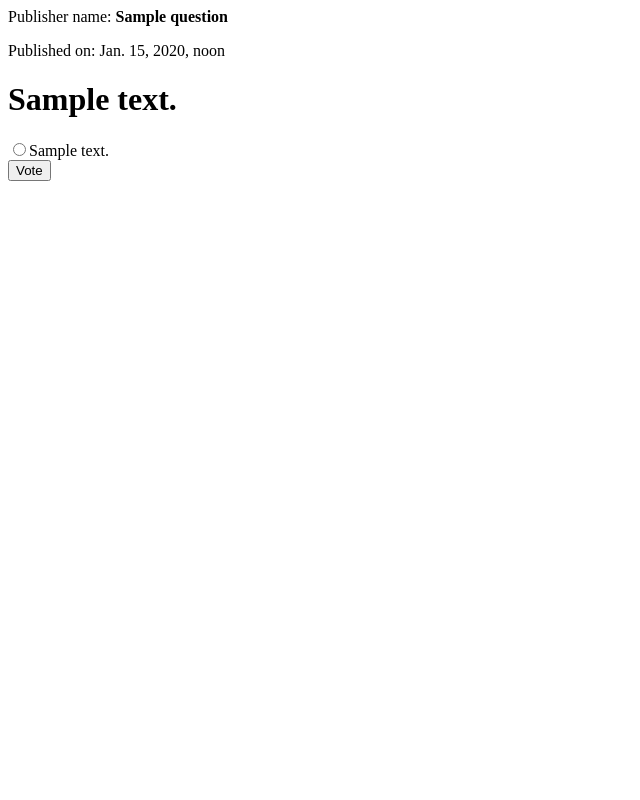
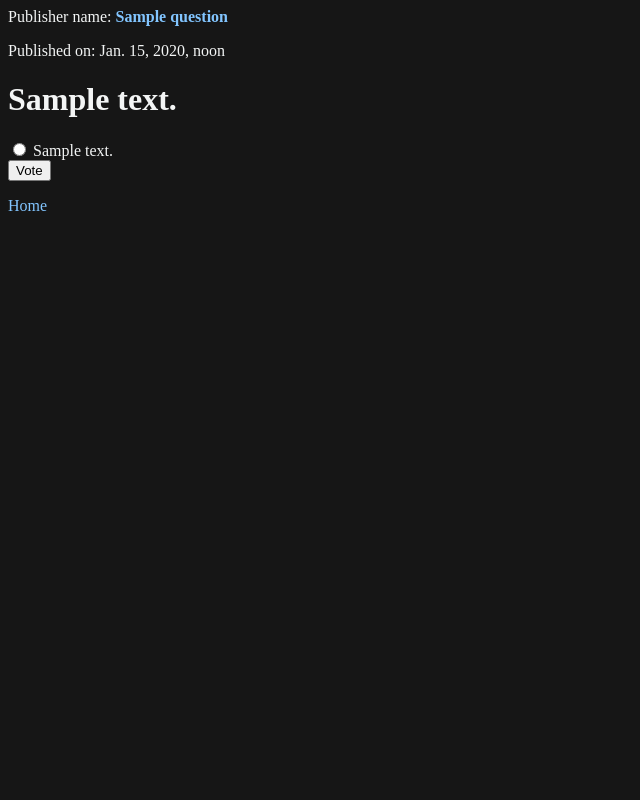
Before and after one commit to akkk33/django-polls, a Django app: template polls/templates/polls/details.html in a window 1280 px wide. Shown: the whole page, without its empty margins (0-640 px from the left). Run offline with Django 3.2, Linux system fonts and the light colour scheme; the template is opened without the code that fills it: values that come from a table or form of the project are taken from there, others are empty; tables that the repository leaves empty hold one stand-in row (values such as "Sample post").

Commit message:
Completed lesson 6

```diff
--- a/polls/static/polls/css/style.css
+++ b/polls/static/polls/css/style.css
@@ -1,4 +1,37 @@
+* {
+    box-sizing: border-box;
+}
 body{
-    background-color: #222222;
+    background-color: #161616;
     color: rgb(243, 245, 245);
 }
+a{
+    color: rgb(130, 197, 255) !important;
+    text-decoration: none;
+}
+ul{
+    list-style: none;
+}
+a, input{
+    outline: none;
+}
+/*Responsive*/
+ /* For mobile phones: */
+ [class*="col-"] {
+    width: 100%;
+}
+@media only screen and (min-width: 768px) {
+    /* For desktop: */
+    .col-1 {width: 8.33%;}
+    .col-2 {width: 16.66%;}
+    .col-3 {width: 25%;}
+    .col-4 {width: 33.33%;}
+    .col-5 {width: 41.66%;}
+    .col-6 {width: 50%;}
+    .col-7 {width: 58.33%;}
+    .col-8 {width: 66.66%;}
+    .col-9 {width: 75%;}
+    .col-10 {width: 83.33%;}
+    .col-11 {width: 91.66%;}
+    .col-12 {width: 100%;}
+}
--- a/polls/templates/polls/details.html
+++ b/polls/templates/polls/details.html
@@ -1,11 +1,16 @@
+{% load static %}
+<link rel="stylesheet" type="text/css" href="{% static 'polls/css/style.css' %}">
+<meta name="viewport" content="width=device-width, initial-scale=1.0">
+
 <p>Publisher name: <b><a>{{ question.publisher_name }}</a></b></p>
 <p>Published on: {{question.publish_date}}</p>
 <h1>{{ question.question_text }}</h1>
 <form action="{% url 'polls:votes' question.id %}" method="post">
 {% csrf_token %}
 {% for choice in question.choice_set.all  %}
-<input type="radio" name="choice" id="choice{{ choice.id }}" value="{{choice.id}}"
+<input type="radio" name="choice" id="choice{{choice.id}}" value="{{choice.id}}">
 <label for="choice{{choice.id}}">{{ choice.choice_text }}</label><br>
 {% endfor %}
 <input type="submit" value="Vote">
 </form>
+<a href="{% url 'polls:index' %}">Home</a>
--- a/polls/templates/polls/index.html
+++ b/polls/templates/polls/index.html
@@ -1,5 +1,6 @@
 {% load static %}
 <link rel="stylesheet" type="text/css" href="{% static 'polls/css/style.css' %}">
+<meta name="viewport" content="width=device-width, initial-scale=1.0">
 {% if latest_five %}
 <ul>
     {% for question in latest_five %}
@@ -9,3 +10,4 @@
 {% else %}
 <p>There are no recently polls, Come back later</p>
 {% endif %}
+<a href="{% url 'polls:index' %}">Home</a>
--- a/polls/templates/polls/results.html
+++ b/polls/templates/polls/results.html
@@ -1,3 +1,6 @@
+{% load static %}
+<link rel="stylesheet" type="text/css" href="{% static 'polls/css/style.css' %}">
+<meta name="viewport" content="width=device-width, initial-scale=1.0">
 <h1>Q: {{q.question_text}}</h1>
 <h3>Your votes were:</h3>
 <ul>
```
